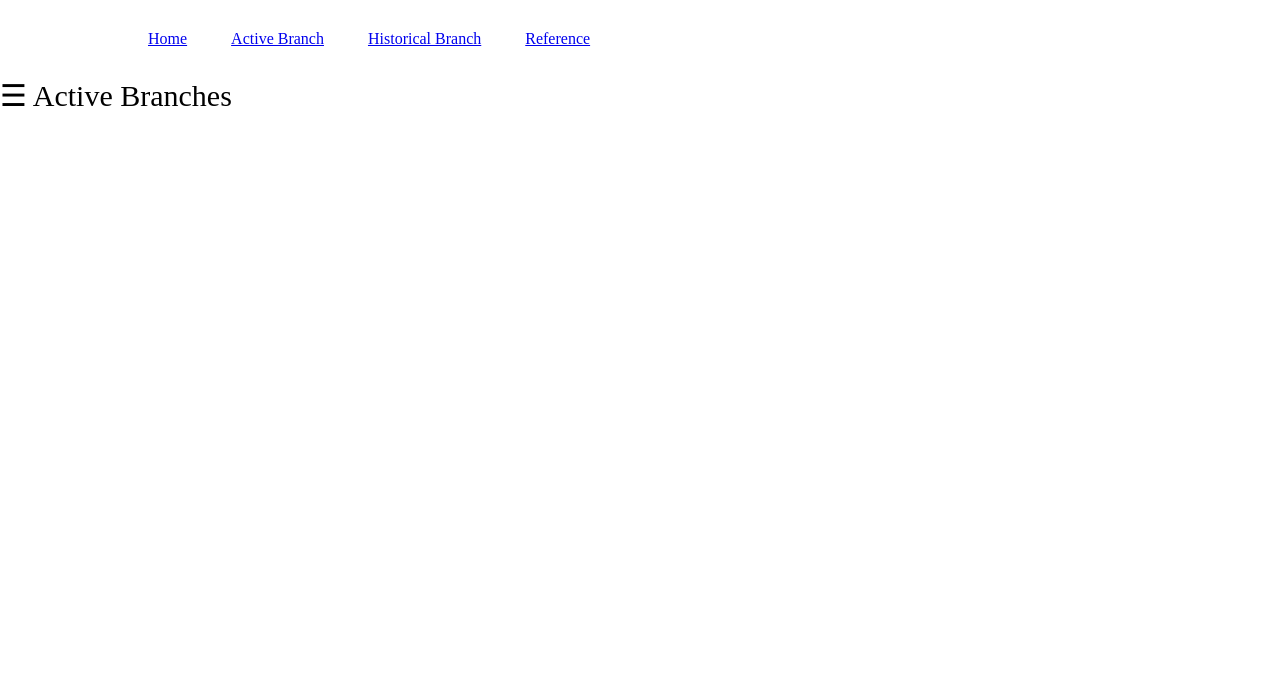
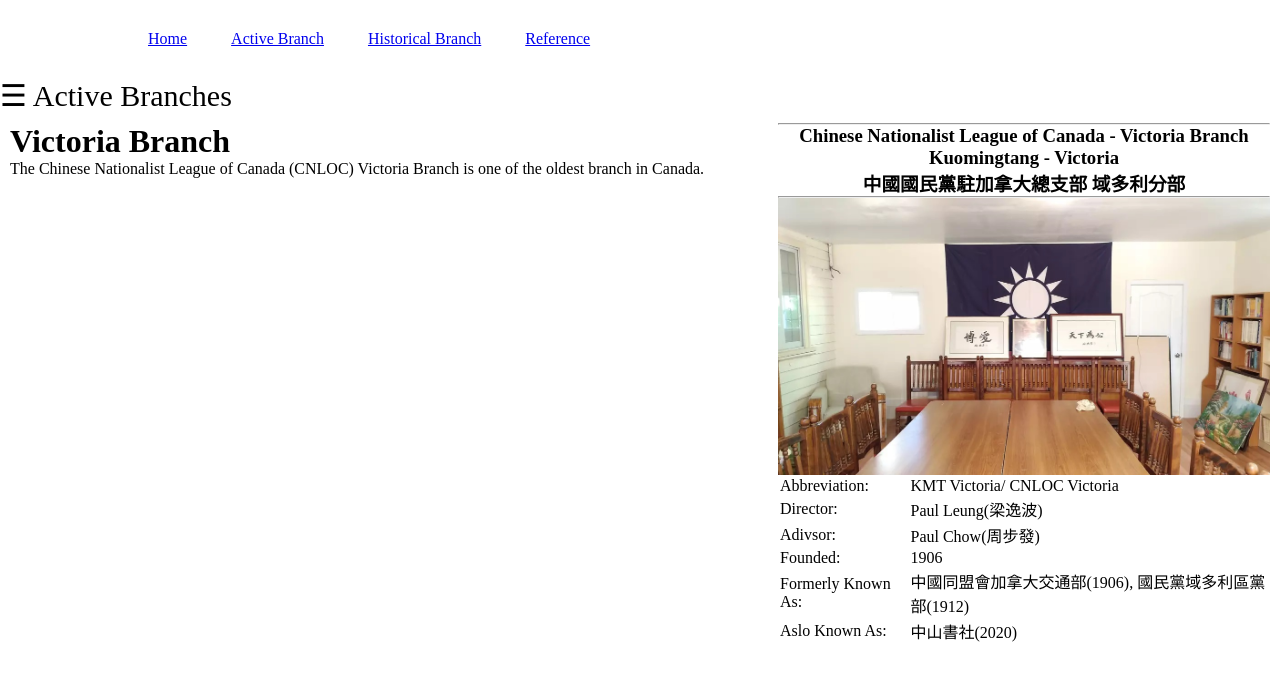
Before and after one commit to bhung37/cnlmap, a plain HTML site: page victoria.html in a window 1280 px wide. Drawn offline with Linux system fonts and the light colour scheme.

Commit message:
Add files via upload

```diff
--- a/style.css
+++ b/style.css
@@ -8,6 +8,18 @@ header{
     justify-content: space-between;
     align-items: center;
     padding: 30px 10%;
+}
+.column {
+  float: left;
+  padding: 10px;
+}
+
+.left {
+  width: 60%;
+}
+
+.right {
+  width: 40%;
 }
 
 .nav__links{
@@ -21,7 +33,7 @@ header{
     height: 100%;
     width: 0;
     position: fixed;
-    z-index: 1000;
+    z-index: 10000;
     top: 0;
     left: 0;
     background-color: #111;
@@ -55,3 +67,9 @@ header{
     .sidenav {padding-top: 15px;}
     .sidenav a {font-size: 18px;}
   }
+
+  img {
+    max-width: 100%;
+    height: auto;
+    width: auto\9; /* ie8 */
+}
--- a/victoria.html
+++ b/victoria.html
@@ -56,7 +56,52 @@
             function closeNav() {
               document.getElementById("Sidenav").style.width = "0";
             }
-            </script>
+        </script>
+        <div class="row">
+            <div class="column left">
+                <h1>Victoria Branch</h1>
+                <p>
+                    The Chinese Nationalist League of Canada (CNLOC) Victoria Branch is one of the oldest branch in Canada.
+                </p>
+            </div>
+            <div class="column right">
+                <hr class="Rounded">
+                <h3 align="center">Chinese Nationalist League of Canada - Victoria Branch</h3>
+                <h3 align="center">Kuomingtang - Victoria</h3>
+                <h3 align="center">中國國民黨駐加拿大總支部 域多利分部</h3>
+                <hr class="Rounded">
+                <img src="vic-image/office.jpg" alt="Victoria Office (2021)" align="center">
+                <br>
+                <table>
+                    <tbody>
+                        <tr>
+                            <td>Abbreviation:</td>
+                            <td>KMT Victoria/ CNLOC Victoria</td>
+                        </tr>
+                        <tr>
+                            <td>Director:</td>
+                            <td>Paul Leung(梁逸波)</td>
+                        </tr>
+                        <tr>
+                            <td>Adivsor:</td>
+                            <td>Paul Chow(周步發)</td>
+                        </tr>
+                        <tr>
+                            <td>Founded:</td>
+                            <td>1906</td>
+                        </tr>
+                        <tr>
+                            <td>Formerly Known As:</td>
+                            <td>中國同盟會加拿大交通部(1906), 國民黨域多利區黨部(1912)</td>
+                        </tr>
+                        <tr>
+                            <td>Aslo Known As:</td>
+                            <td>中山書社(2020) </td>
+                        </tr>
+                    </tbody>
+                </table>
+            </div>
+        </div>
         <!--end of custom-->
     </body>
 </html>
```
Also changed, not shown: vic-image/office.jpg (added).
